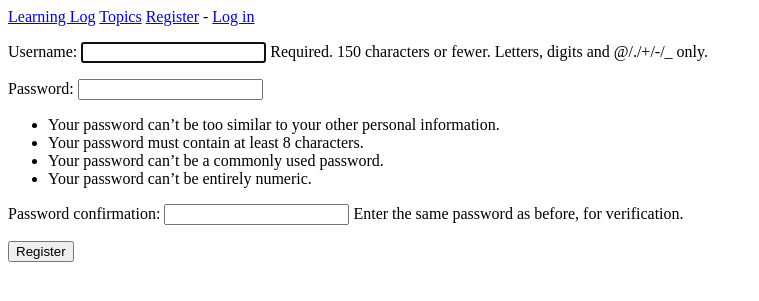
After one commit to NiallCarbery/Learning_Log, a Django app: page /users/register/ in a window 1280 px wide. The commit adds this page. Shown: the top 301 px of the page, without its empty margins (0-759 px from the left). Run offline with Django 4.2, Linux system fonts and the light colour scheme.

Commit message:
Implement logout and register elements

```diff
--- a/learning_log/urls.py
+++ b/learning_log/urls.py
@@ -1,19 +1,3 @@
-"""
-URL configuration for learning_log project.
-
-The `urlpatterns` list routes URLs to views. For more information please see:
-    https://docs.djangoproject.com/en/4.2/topics/http/urls/
-Examples:
-Function views
-    1. Add an import:  from my_app import views
-    2. Add a URL to urlpatterns:  path('', views.home, name='home')
-Class-based views
-    1. Add an import:  from other_app.views import Home
-    2. Add a URL to urlpatterns:  path('', Home.as_view(), name='home')
-Including another URLconf
-    1. Import the include() function: from django.urls import include, path
-    2. Add a URL to urlpatterns:  path('blog/', include('blog.urls'))
-"""
 from django.contrib import admin
 from django.urls import path, include
 
--- a/learning_logs/templates/learning_logs/base.html
+++ b/learning_logs/templates/learning_logs/base.html
@@ -3,7 +3,9 @@
     <a href="{% url 'learning_logs:topics' %}">Topics</a>
     {% if user.is_authenticated %}
         Hello, {{ user.username }}
+        <a href="{% url 'users:logout' %}">Log Out</a>
     {% else %}
+        <a href="{% url 'users:register' %}">Register</a> -
         <a href="{% url 'users:login' %}">Log in</a>
     {% endif %}
 </p>
--- /dev/null
+++ b/users/templates/registration/logged_out.html
@@ -0,0 +1,5 @@
+{% extends "learning_logs/base.html" %}
+
+{% block content %}
+    <p>You have been logged out. Thank you for visiting!</p>
+{% endblock content %}
--- a/users/templates/registration/login.html
+++ b/users/templates/registration/login.html
@@ -3,16 +3,16 @@
 {% block content %}
 
     {% if form.errors %}
-        <p>Your username and password didn't match. Please try again</p>
+        <p>Your username and password didn't match. Please try again.</p>
     {% endif %}
 
-    <from method="post" action="{% url 'users:login' %}">
+    <form method="post" action="{% url 'users:login' %}">
         {% csrf_token %}
         {{ form.as_p }}
 
         <button name="submit">Log in</button>
         <input type="hidden" name="next"
             value="{% url 'learning_logs:index' %}" />
-    </from>
+    </form>
 
 {% endblock content %}
--- /dev/null
+++ b/users/templates/registration/register.html
@@ -0,0 +1,13 @@
+{% extends "learning_logs/base.html" %}
+
+{% block content %}
+
+    <form method="post" action="{% url 'users:register' %}">
+        {% csrf_token %}
+        {{ form.as_p }}
+
+        <button name="submit">Register</button>
+        <input type="hidden" name="next" value="{% url 'learning_logs:index' %}" />
+    </form>
+
+{% endblock content %}
--- a/users/urls.py
+++ b/users/urls.py
@@ -1,9 +1,13 @@
-"""Define URL patterns for users"""
+"""Defines URL patterns for users"""
 
 from django.urls import path, include
 
+from . import views
+
 app_name = 'users'
 urlpatterns = [
-    # Include default auth urls
+    # Include default auth urls.
     path('', include('django.contrib.auth.urls')),
+    # Registration page.
+    path('register/', views.register, name='register'),
 ]
--- a/users/views.py
+++ b/users/views.py
@@ -1,3 +1,22 @@
-from django.shortcuts import render
+from django.shortcuts import render, redirect
+from django.contrib.auth import login
+from django.contrib.auth.forms import UserCreationForm
 
-# Create your views here.
+def register(request):
+    """Register a new user"""
+    if request.method != 'POST':
+        # Diplay blank registration form.
+        form = UserCreationForm()
+    else:
+        # Process completed form
+        form = UserCreationForm(data=request.POST)
+
+        if form.is_valid():
+            new_user = form.save()
+            # Log the user in and then redirect to homepage
+            login(request, new_user)
+            return redirect('learning_logs:index')
+
+    # Display a blank or invalid form
+    context = {'form': form}
+    return render(request, 'registration/register.html', context)
```
